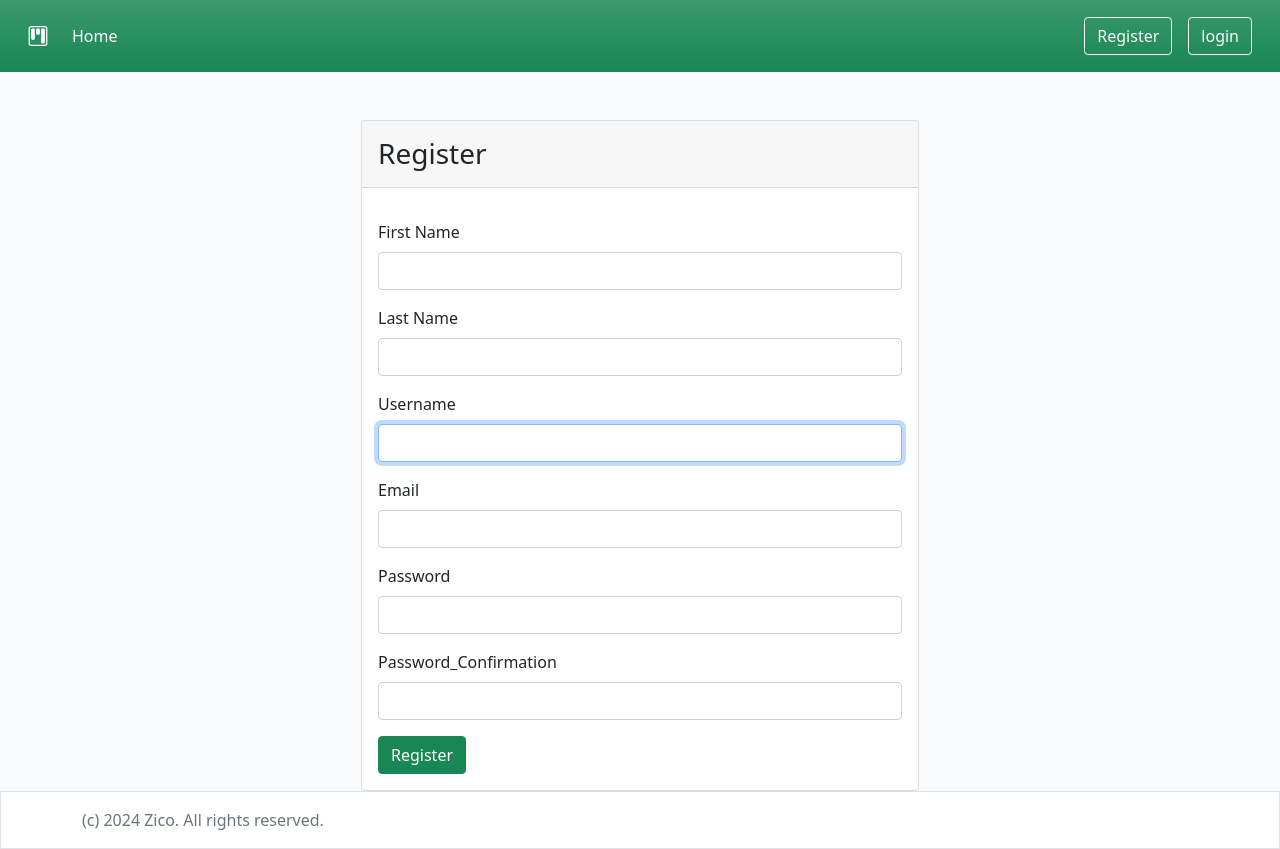
After one commit to ZicoLap/djangoPM, a Django app: page /accounts/register/ in a window 1280 px wide. The commit adds this page. Run offline with Django 5.2, Linux system fonts and the light colour scheme.

Commit message:
Registeration & profile update

```diff
--- a/accounts/forms.py
+++ b/accounts/forms.py
@@ -1,7 +1,11 @@
-from django.contrib.auth.forms import AuthenticationForm
+from django.contrib.auth.forms import AuthenticationForm, UserCreationForm, UserChangeForm
+from django.contrib.auth.models import User
 from django import forms
 
-attrs =  {'class': 'form-control'}
+
+attrs = {'class': 'form-control'}
+
+
 class UserLoginForm(AuthenticationForm):
 
     def __init__(self, *args, **kwargs):
@@ -16,3 +20,51 @@ class UserLoginForm(AuthenticationForm):
         label='Password',
         widget=forms.PasswordInput(attrs=attrs)
     )
+
+
+class UserRegisterForm(UserCreationForm):
+    first_name = forms.CharField(
+        label='First Name',
+        widget=forms.TextInput(attrs=attrs)
+
+    )
+    last_name = forms.CharField(
+        label='Last Name',
+        widget=forms.TextInput(attrs=attrs))
+
+    username = forms.CharField(
+        label='Username',
+        widget=forms.TextInput(attrs=attrs)
+    )
+
+    email = forms.EmailField(
+        label='Email',
+        widget=forms.TextInput(attrs=attrs)
+    )
+
+    password1 = forms.CharField(
+        label='Password',
+        strip=False,
+        widget=forms.PasswordInput(attrs=attrs)
+    )
+
+    password2 = forms.CharField(
+        label='Password_Confirmation',
+        strip=False,
+        widget=forms.PasswordInput(attrs=attrs)
+    )
+
+    class Meta(UserCreationForm.Meta):
+        fields = ('first_name', 'last_name', 'username', 'email')
+
+
+class ProfileForm(UserChangeForm):
+    password = None
+    class Meta:
+        model = User
+        fields = ['first_name', 'last_name', 'email']
+        widgets = {
+            'first_name': forms.TextInput(attrs=attrs),
+            'last_name': forms.TextInput(attrs=attrs),
+            'email': forms.EmailInput(attrs=attrs)
+        }
--- /dev/null
+++ b/accounts/templates/registration/register.html
@@ -0,0 +1,22 @@
+{% extends "base.html" %}
+{% load i18n %}
+{% block content %}
+    <div class="container">
+        <div class="row justify-content-md-center">
+            <div class="card col-md-6 px-0">
+                <div class="card-header">
+                    <h3 class="mb-0 py-2">{% trans 'Register' %}</h3>
+                </div>
+                <div class="card-body ">
+                    <form method="POST">
+                        {% csrf_token %}
+                        {% include 'common/form.html' with form=form %}
+                        <button class="btn btn-success btn-block">
+                            {% trans 'Register' %}
+                        </button>
+                    </form>
+                </div>
+            </div>
+        </div>
+    </div>
+{% endblock %}
--- a/accounts/urls.py
+++ b/accounts/urls.py
@@ -2,9 +2,12 @@ from django.contrib.auth.views import LoginView, LogoutView
 from  django.urls import path, include
 
 from accounts.forms import UserLoginForm
+from accounts.views import RegisterView, edit_profile
 
 urlpatterns = [
     path('login/', LoginView.as_view(authentication_form=UserLoginForm), name='login'),
+    path('register/', RegisterView.as_view(), name='register'),
+    path('profile/', edit_profile , name='profile'),
     path('logout/', LogoutView.as_view(), name='logout'),
     path('', include('django.contrib.auth.urls'))
 ]
--- a/accounts/views.py
+++ b/accounts/views.py
@@ -1,3 +1,37 @@
-from django.shortcuts import render
+from django.contrib.auth.forms import UserCreationForm
+from django.shortcuts import render, redirect
+from django.urls import reverse_lazy
+from django.views.generic import CreateView
+
+from accounts.forms import UserRegisterForm, ProfileForm
+from django.contrib.auth import login
+from django.contrib.auth.decorators import login_required
+
+
 
 # Create your views here.
+
+class RegisterView(CreateView):
+    form_class = UserRegisterForm
+
+    # success_url = reverse_lazy('login')
+    template_name = 'registration/register.html'
+
+    def get_success_url(self):
+        login(self.request, self.object)
+        return reverse_lazy('project_list')
+
+
+@login_required
+def edit_profile(request):
+    if request.method == 'POST':
+        form = ProfileForm(request.POST, instance=request.user)
+        if form.is_valid():
+            form.save()
+            return redirect('profile')
+
+    else:
+        form = ProfileForm(instance=request.user)
+        return render(request, 'profile.html', {
+            'form': form
+        })
--- a/projects/templates/partials/header.html
+++ b/projects/templates/partials/header.html
@@ -22,7 +22,7 @@
                                 {{ user.username }}
                             </a>
                             <ul class="dropdown-menu" aria-labelledby="navbarDropdown">
-                                <li><a class="dropdown-item" href="#">{% trans 'Profile' %}</a></li>
+                                <li><a class="dropdown-item" href="{% url 'profile' %}">{% trans 'Profile' %}</a></li>
 
                                 <li>
                                     <hr class="dropdown-divider">
@@ -53,6 +53,7 @@
                         </div>
                     </form>
                 {% else %}
+                    <a class="btn btn-outline-light me-3" href="{% url 'register' %}">{% trans 'Register' %}</a>
                     <a class="btn btn-outline-light" href="{% url 'login' %}">{% trans 'login' %}</a>
                 {% endif %}
             </div>
```
Also changed, not shown: accounts/templates/profile.html (added, +22 -0 lines).
